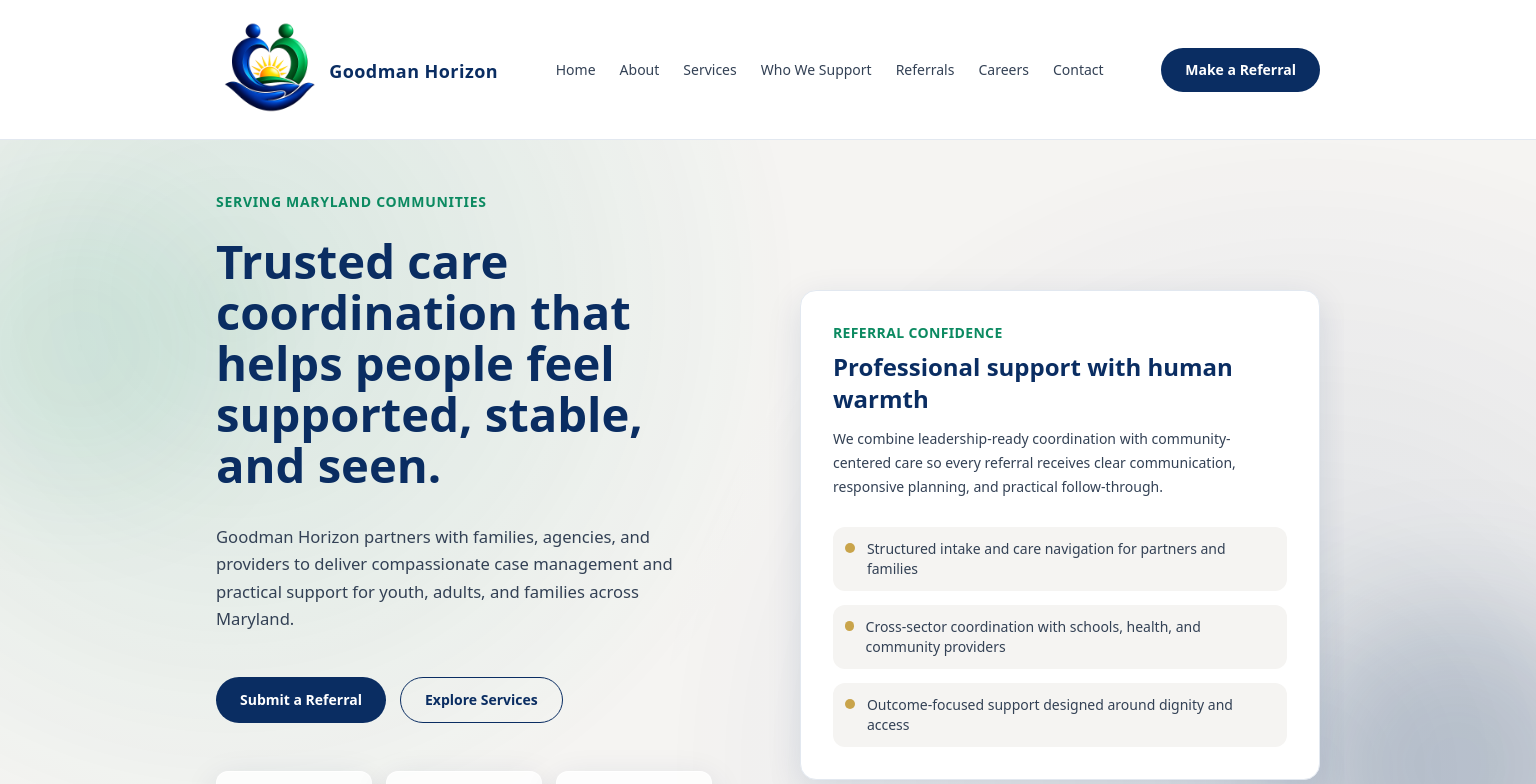
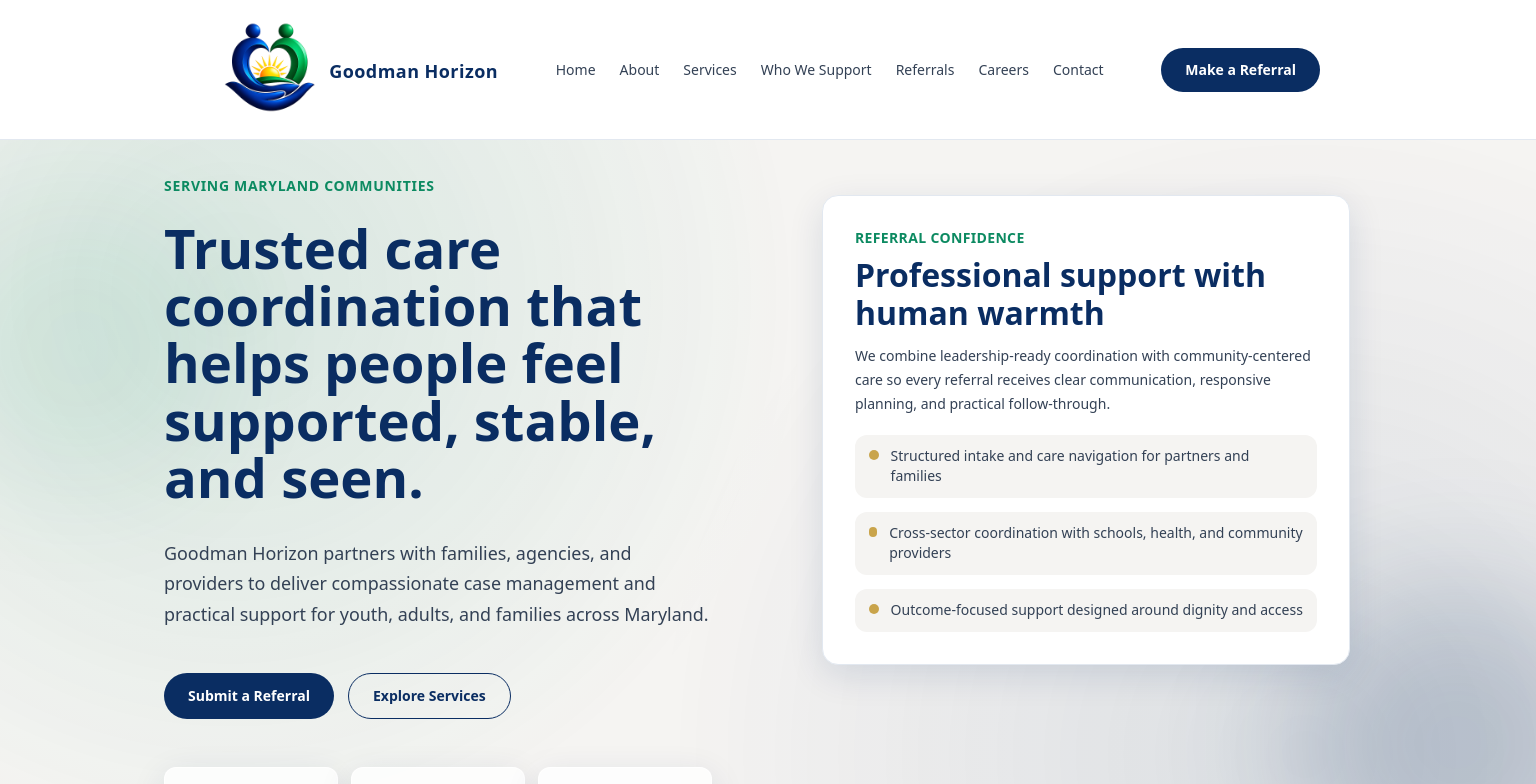
Before and after one commit to EricGoodmanD/Goodman-Horizon, a Next.js app: page / in a window 1536 px wide. Shown: the top 784 px of the page. Built offline with nearby package versions, Linux system fonts and the light colour scheme.

Commit message:
Adjust desktop hero proportions to match laptop layout

```diff
--- a/app/globals.css
+++ b/app/globals.css
@@ -220,27 +220,70 @@ body {
 
 @media (min-width: 1441px) {
   .laptop-hero-shell {
-    min-height: 34.5rem;
-    gap: 3.25rem;
-    padding-top: 3.25rem;
-    padding-bottom: 3.25rem;
+    grid-template-columns: minmax(0, 1.12fr) minmax(0, 0.88fr);
+    max-width: 80rem;
+    min-height: 38.5rem;
+    gap: 2.25rem;
+    padding-top: 2.25rem;
+    padding-bottom: 2rem;
+    padding-left: 2.25rem;
+    padding-right: 2.25rem;
+    align-items: flex-start;
     overflow: hidden;
   }
 
+  .laptop-hero-left {
+    padding-right: 1.25rem;
+  }
+
   .laptop-hero-title {
-    font-size: 2.95rem;
-    line-height: 1.08;
-    max-width: 35rem;
+    font-size: 3.4rem;
+    line-height: 1.05;
+    max-width: 41rem;
   }
 
   .laptop-hero-copy {
-    font-size: 1.04rem;
-    line-height: 1.65;
-    max-width: 34rem;
+    margin-top: 1.9rem;
+    font-size: 1.12rem;
+    line-height: 1.7;
+    max-width: 38rem;
+  }
+
+  .laptop-hero-actions {
+    margin-top: 2rem;
+  }
+
+  .laptop-hero-stats {
+    margin-top: 2rem;
+    gap: 0.85rem;
+  }
+
+  .laptop-hero-stats > div {
+    padding: 0.95rem 1rem;
+  }
+
+  .laptop-hero-right {
+    align-self: flex-start;
+    padding-top: 1.15rem;
   }
 
   .laptop-hero-card {
-    max-width: 31.5rem;
+    max-width: 36rem;
+    padding: 2.1rem;
+  }
+
+  .laptop-hero-card-title {
+    font-size: 2rem;
+    line-height: 1.2;
+  }
+
+  .laptop-hero-card-points {
+    margin-top: 1.15rem;
+    gap: 0.75rem;
+  }
+
+  .laptop-hero-card-point {
+    padding: 0.72rem 0.85rem;
   }
 }
 
```
